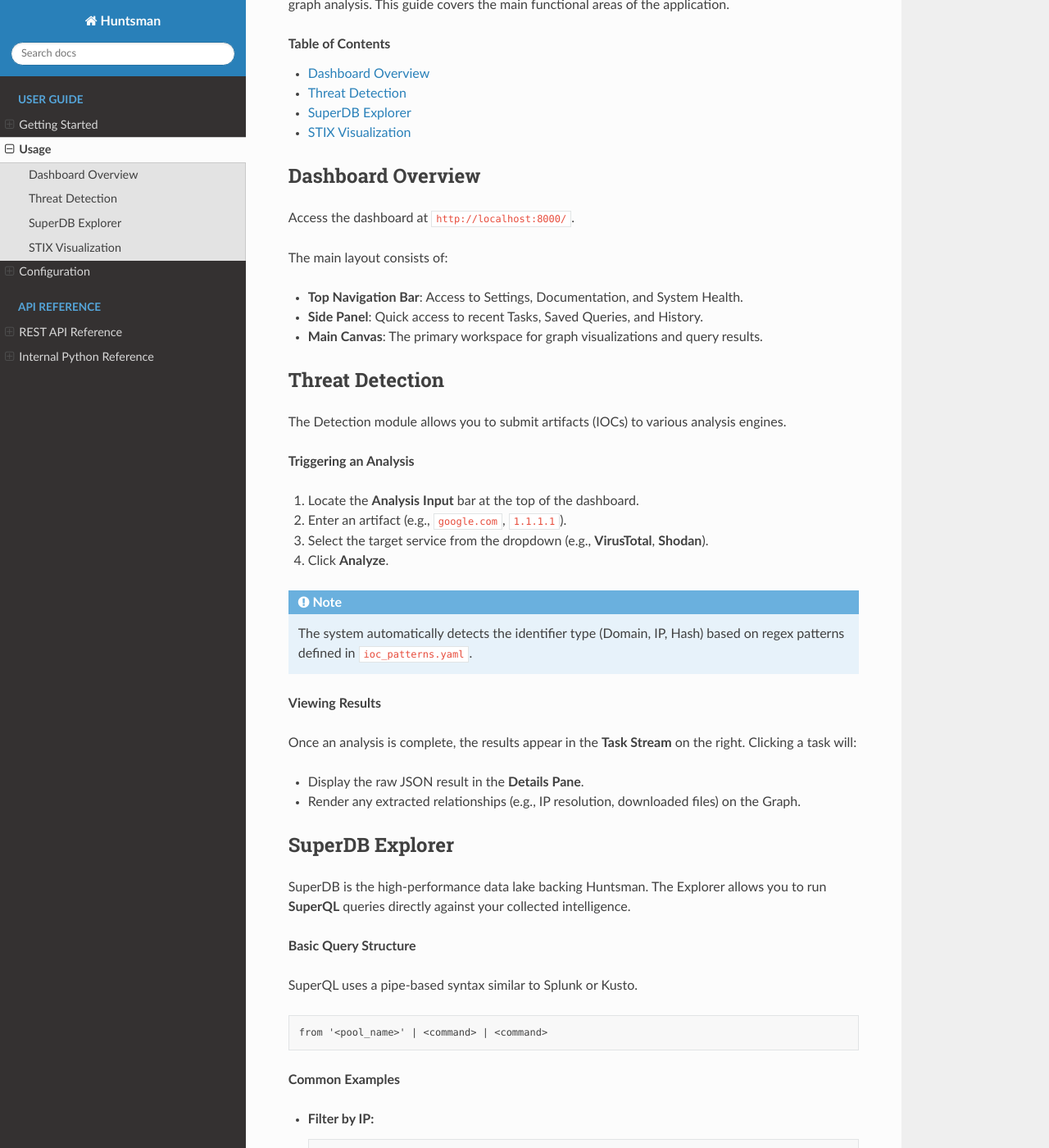
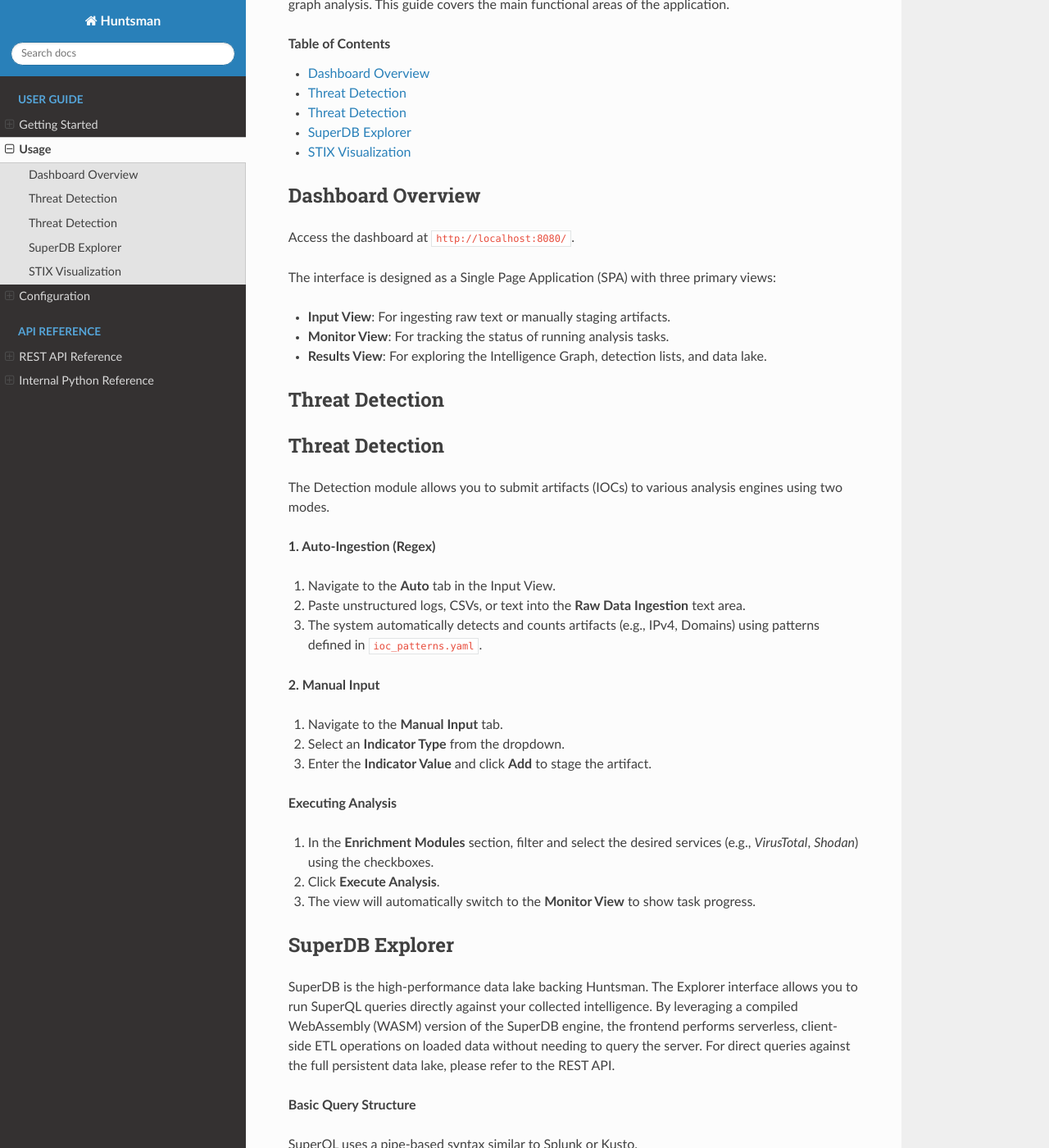
Before and after one commit to aj-tap/huntsman, a Sphinx documentation site: the page built from docs/usage.rst, in a window 1280 px wide and 1400 px high, scrolled down 190 px. Shown: the whole window at 82% size. Built offline with Sphinx 7.4.7 and the Read the Docs theme 3.1.0, drawn with Linux system fonts in a browser that asks for light colours; some of the changed text lies outside the part shown.

Commit message:
updated the docs

```diff
--- a/docs/usage.rst
+++ b/docs/usage.rst
@@ -10,40 +10,44 @@
 Dashboard Overview
 ------------------
 
-Access the dashboard at ``http://localhost:8000/``.
+Access the dashboard at ``http://localhost:8080/``.
 
-The main layout consists of:
+The interface is designed as a Single Page Application (SPA) with three primary views:
 
-* **Top Navigation Bar**: Access to Settings, Documentation, and System Health.
-* **Side Panel**: Quick access to recent Tasks, Saved Queries, and History.
-* **Main Canvas**: The primary workspace for graph visualizations and query results.
+* **Input View**: For ingesting raw text or manually staging artifacts.
+* **Monitor View**: For tracking the status of running analysis tasks.
+* **Results View**: For exploring the Intelligence Graph, detection lists, and data lake.
 
 Threat Detection
 ----------------
 
-The Detection module allows you to submit artifacts (IOCs) to various analysis engines.
+Threat Detection
+----------------
 
-**Triggering an Analysis**
+The Detection module allows you to submit artifacts (IOCs) to various analysis engines using two modes.
 
-1. Locate the **Analysis Input** bar at the top of the dashboard.
-2. Enter an artifact (e.g., ``google.com``, ``1.1.1.1``).
-3. Select the target service from the dropdown (e.g., **VirusTotal**, **Shodan**).
-4. Click **Analyze**.
+**1. Auto-Ingestion (Regex)**
 
-.. note::
-   The system automatically detects the identifier type (Domain, IP, Hash) based on regex patterns defined in ``ioc_patterns.yaml``.
+1. Navigate to the **Auto** tab in the Input View.
+2. Paste unstructured logs, CSVs, or text into the **Raw Data Ingestion** text area.
+3. The system automatically detects and counts artifacts (e.g., IPv4, Domains) using patterns defined in ``ioc_patterns.yaml``.
 
-**Viewing Results**
+**2. Manual Input**
 
-Once an analysis is complete, the results appear in the **Task Stream** on the right. Clicking a task will:
+1. Navigate to the **Manual Input** tab.
+2. Select an **Indicator Type** from the dropdown.
+3. Enter the **Indicator Value** and click **Add** to stage the artifact.
 
-* Display the raw JSON result in the **Details Pane**.
-* Render any extracted relationships (e.g., IP resolution, downloaded files) on the Graph.
+**Executing Analysis**
+
+1. In the **Enrichment Modules** section, filter and select the desired services (e.g., *VirusTotal*, *Shodan*) using the checkboxes.
+2. Click **Execute Analysis**.
+3. The view will automatically switch to the **Monitor View** to show task progress.
 
 SuperDB Explorer
 ----------------
 
-SuperDB is the high-performance data lake backing Huntsman. The Explorer allows you to run **SuperQL** queries directly against your collected intelligence.
+SuperDB is the high-performance data lake backing Huntsman. The Explorer interface allows you to run SuperQL queries directly against your collected intelligence. By leveraging a compiled WebAssembly (WASM) version of the SuperDB engine, the frontend performs serverless, client-side ETL operations on loaded data without needing to query the server. For direct queries against the full persistent data lake, please refer to the REST API.
 
 **Basic Query Structure**
 
@@ -51,7 +55,7 @@
 
 .. code-block:: text
 
-   from '<pool_name>' | <command> | <command>
+   _service = '<value>' | <command> | <command>
 
 **Common Examples**
 
@@ -59,19 +63,20 @@
 
   .. code-block:: text
 
-     from 'virustotal' | where id == '8.8.8.8'
+     _service = 'virustotal' | where id == '8.8.8.8'
 
 * **Aggregate Data:**
 
   .. code-block:: text
 
-     from 'shodan' | count() by asn
+     _service = 'internetdb' | count() by hostnames
 
 * **Text Search:**
 
   .. code-block:: text
 
-     from 'rss-news' | search 'ransomware'
+     _service = 'rss-news' | search 'ransomware'
+
 
 **Visualizing Query Results**
 
```
Also changed, not shown: 19 other files.
